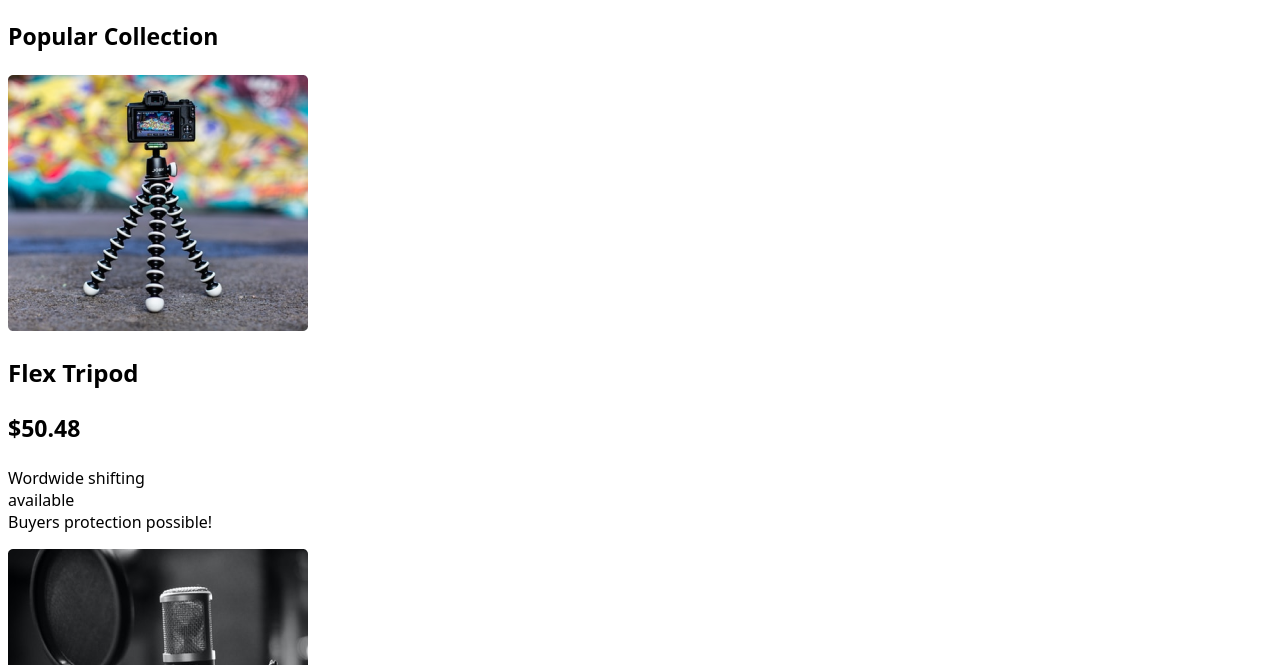
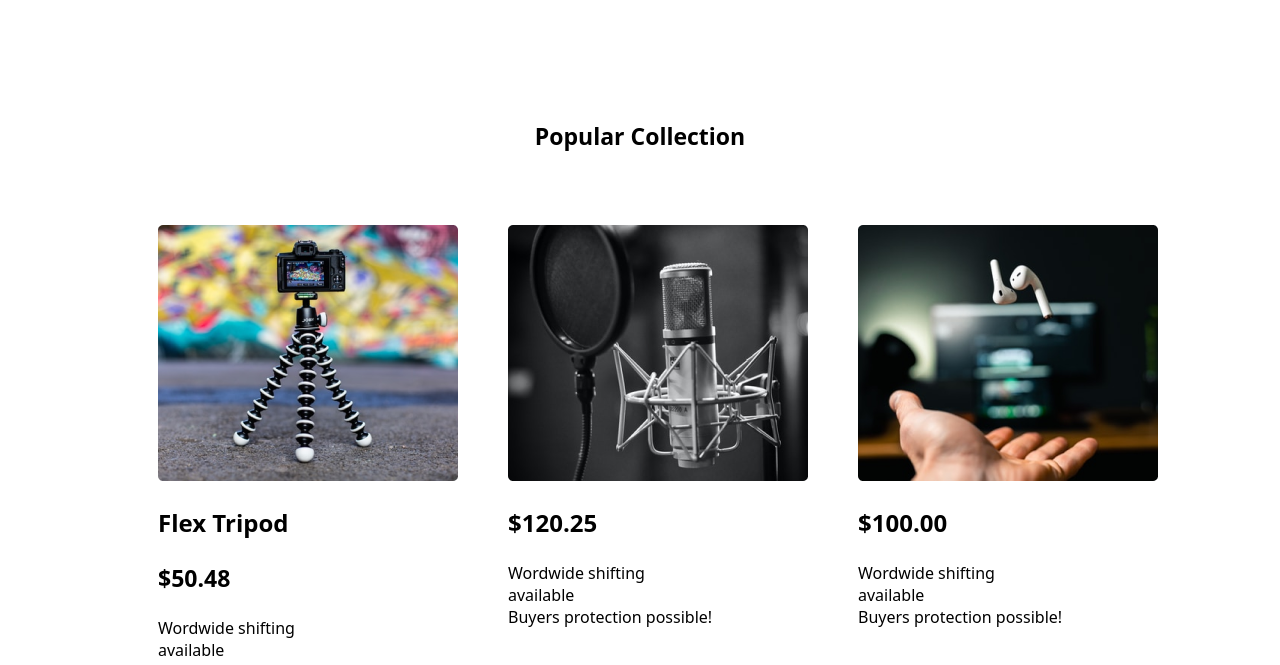
Before and after one commit to AfrinNaher/Influencer-Products, a plain HTML site: page index.html in a window 1280 px wide. Shown: the part 735-1400 px from the top of the page. Drawn offline with Linux system fonts and the light colour scheme.

Commit message:
added all

```diff
--- a/index.html
+++ b/index.html
@@ -62,9 +62,9 @@
      -------------->
 
    <main>
-       <section>
-            <h3>Popular Collection</h3>
-            <div>
+       <section class="main-sec-1">
+            <h3 class="main-sec-1-title">Popular Collection</h3>
+            <div class="collection">
                 <div class="main-div">
                     <img src="/images/tripod.png" alt="">
                     <h2>Flex Tripod</h2>
--- a/style.css
+++ b/style.css
@@ -73,3 +73,19 @@ h1{
    /*----------
     Main Part
    ----------- */
+
+    /* Main-sec-1  */
+.main-sec-1{
+    padding: 100px 150px;
+}
+.main-sec-1-title{
+    font-size: 23px;
+    text-align: center;
+}
+
+.collection{
+    display: grid;
+    grid-template-columns: repeat(3, 1fr);
+    gap: 50px;
+    padding-top: 50px;
+}
```
